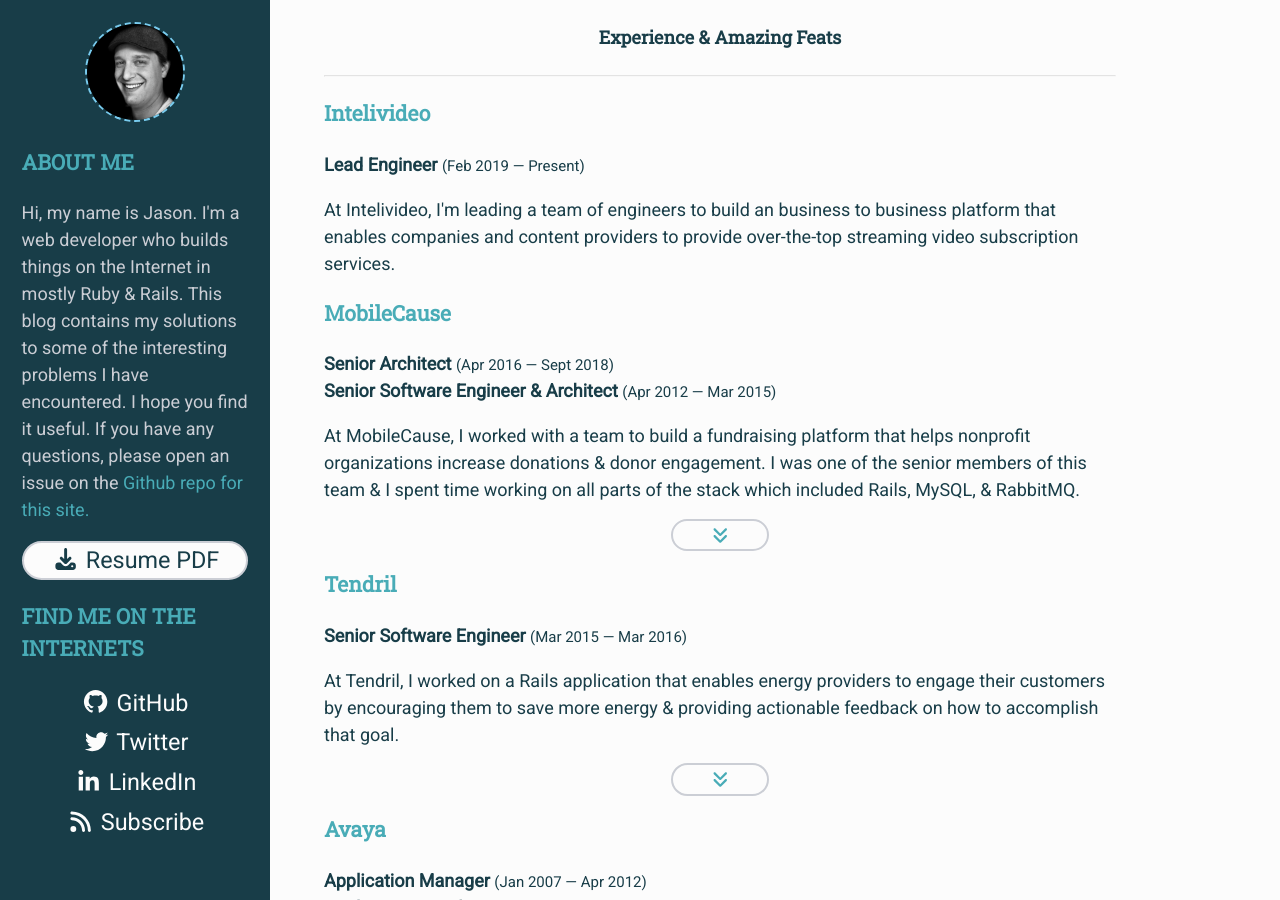
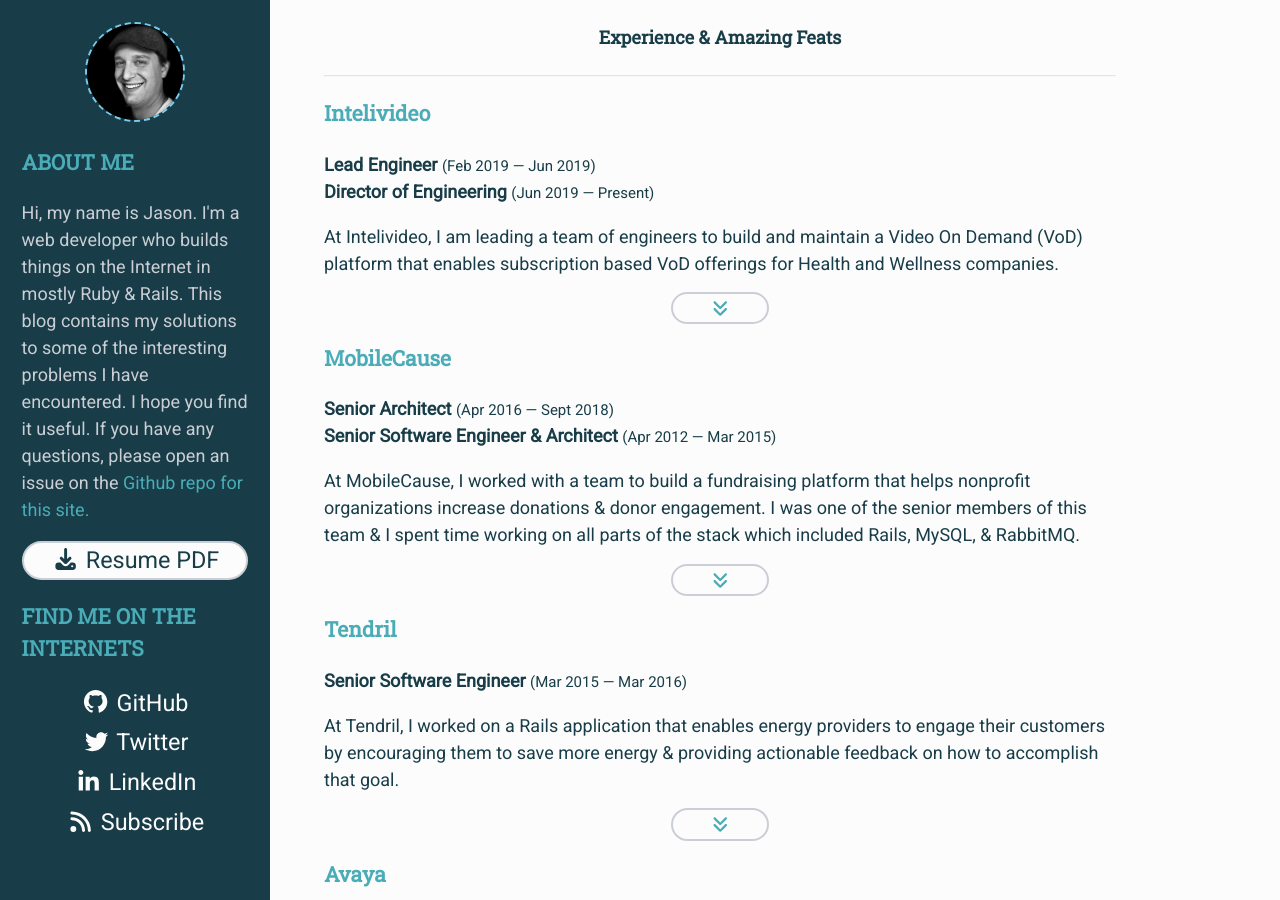
Before and after one commit to thetizzo/thetizzo.github.io, a Jekyll site: the page built from resume.html, in a window 1280 px wide and 900 px high. Built offline with Jekyll 4.4.1, drawn with Linux system fonts in a browser that asks for light colours; nearby versions of some CDN libraries; library files that are not in the unit come from our copies; some of the changed lines change nothing that is shown; some of the changed text lies outside the part shown.

Commit message:
Updates for Intelivideo section of resume

```diff
--- a/_data/resume.yml
+++ b/_data/resume.yml
@@ -14,10 +14,26 @@
       website: https://www.intelivideo.com
     positions:
       - title: Lead Engineer
-        duration: Feb 2019 &mdash; Present
+        duration: Feb 2019 &mdash; Jun 2019
+      - title: Director of Engineering
+        duration: Jun 2019 &mdash; Present
     description:
-      At Intelivideo, I'm leading a team of engineers to build an business to business platform that
-      enables companies and content providers to provide over-the-top streaming video subscription services.
+      At Intelivideo, I am leading a team of engineers to build and maintain a Video On Demand (VoD) platform that enables subscription based
+      VoD offerings for Health and Wellness companies.
+    accomplishments:
+      - Led team to adoption of reliable development processes including code review, GitHub PR flow, CI tests & deploys,
+        QA in staging environment, and branch management.
+      - Built staging environment for company's core applications that included a Rails application and two satellite services.
+      - Stabilized core application in production by adding monitoring, decommissioning unused features, and reducing complexity.
+      - Reduced operating costs for the platform by removing unused services and improving performance to reduce the infrastructure necessary to run
+        the platform.
+      - Reclaimed lost knowledge about how to build and run all parts of the platform.
+      - Led team in developing and delivery many new features on the platform including multiple CRM integrations, a payment processor integration.
+      - Helped migration several new customers from custom built platforms onto ours in a way that was transparent for users.
+      - Improved reliablity for deploys to production across the platform which included reducing deploy related outages by a significant percentage.
+      - Interfaced with remote Native Apps team in order to provide understanding and feedback for how to use a largely undocumented API.
+      - Interfaced with remote Native Apps team in order to provide understanding and feedback for how to use a largely undocumented API.
+
   - company:
       name: MobileCause
       website: https://www.mobilecause.com/
@@ -134,7 +150,8 @@
     - REST APIs
     - Postgres
     - MySQL
-    - AWS S3
+    - AWS
+    - Docker
     - Redis
     - Resque
     - Sidekiq
@@ -145,6 +162,7 @@
     - Minitest
     - Jenkins
     - Travis CI
+    - Circle CI
   Tools:
     - Capistrano
     - Git
```
